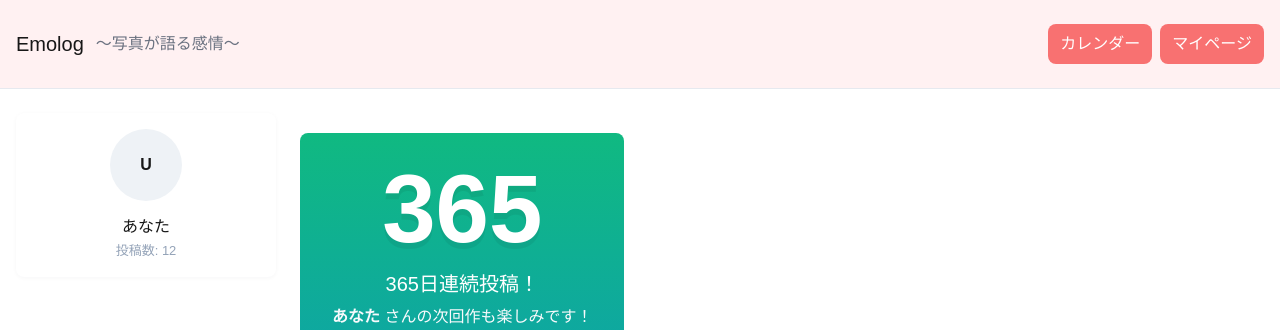
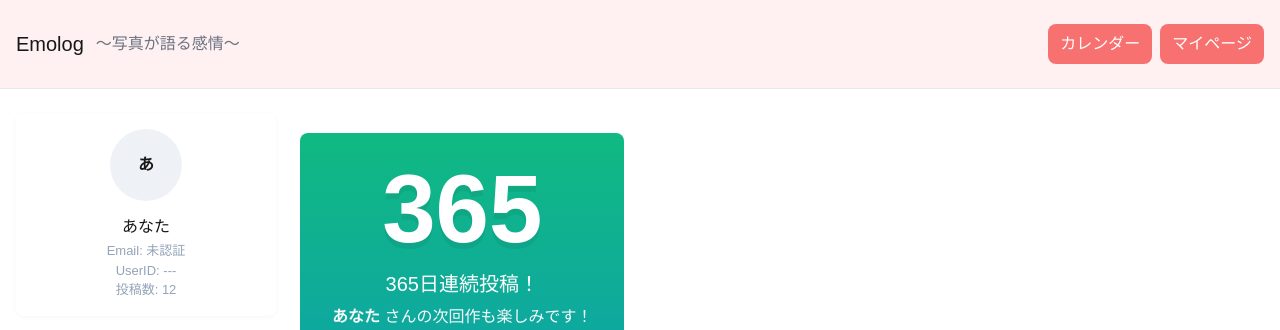
Before and after one commit to jphacks/tk_b_2510, a Next.js app in the folder frontend/: page /home in a window 1280 px wide. Shown: the top 330 px of the page. Built offline with nearby package versions, Linux system fonts and the light colour scheme; no server answers; sample sign-in values are in the browser's storage.

Commit message:
[update]homeにログイン情報のリンク

```diff
--- a/frontend/src/app/home/page.js
+++ b/frontend/src/app/home/page.js
@@ -1,20 +1,39 @@
-"use client";
+'use client';
 
-import React, { useEffect, useState } from "react";
-import styles from "./page.module.css";
-import AuthGuard from "../../lib/AuthGuard";
+import React, { useEffect, useState } from 'react';
+import styles from './page.module.css';
+import AuthGuard from '../../lib/AuthGuard';
+import { supabase } from '../../lib/supabaseClient'; // 👈 supabaseをインポート
 
 function HomeContent() {
-  const [username, setUsername] = useState('あなた');
-  const [streakDays, setStreakDays] = useState(365);
+  const [username, setUsername] = useState('あなた'); // デフォルト値
+  const [userEmail, setUserEmail] = useState('未認証');
+  const [userIdShort, setUserIdShort] = useState('---');
+  const [postCount, setPostCount] = useState(12); // ハードコード値を維持（P4-1でAPI連携予定）
+  const [streakDays, setStreakDays] = useState(365); // ハードコード値を維持
 
+  // 💡 ユーザーセッションと情報を取得する
   useEffect(() => {
-    try {
-      const name = localStorage.getItem('username') || localStorage.getItem('user') || 'あなた';
-      setUsername(name);
-    } catch (e) {
-      // ignore in non-browser env
-    }
+    const fetchUserData = async () => {
+      // Supabaseから現在のセッションを取得
+      const { data: { session } } = await supabase.auth.getSession();
+
+      if (session && session.user) {
+        const user = session.user;
+        const shortId = user.id.substring(0, 8) + '...';
+
+        // ユーザー名としてメールアドレスの@以前の部分を使用（暫定）
+        const namePart = user.email ? user.email.split('@')[0] : 'ユーザー';
+
+        setUsername(namePart);
+        setUserEmail(user.email);
+        setUserIdShort(shortId);
+
+        // ローカルストレージに名前を保存する元のロジックは削除し、Supabaseを信頼
+      }
+    };
+
+    fetchUserData();
   }, []);
 
   return (
@@ -23,17 +42,25 @@ function HomeContent() {
           <div className={styles.brand}><h1>Emolog</h1></div>
           <p className={styles.tag}>～写真が語る感情～</p>
           <div className={styles.headerButtons}>
-            <button className={styles.btn}>カレンダー</button>
-            <button className={styles.btn}>マイページ</button>
+            {/* 既存のボタンをリンクに修正（CSSはstyles.btnで維持） */}
+            <a href="/diary" className={styles.btn}>カレンダー</a> {/* /diary へ */}
+            <a href="/settings" className={styles.btn}>マイページ</a> {/* /settings へ */}
           </div>
         </header>
       <main className={styles.mainGrid}>
+        {/* ユーザー情報パネルの更新 */}
         <aside className={styles.userPanel}>
-          <div className={styles.userAvatar} aria-hidden>U</div>
+          {/* ユーザーアバターの頭文字を動的に表示 */}
+          <div className={styles.userAvatar} aria-hidden>{username.charAt(0).toUpperCase()}</div>
           <h2 className={styles.userName}>{username}</h2>
-          <p className={styles.userMeta}>投稿数: 12</p>
+
+          {/* ユーザーメタデータの追加/置き換え */}
+          <p className={styles.userMeta}>Email: {userEmail}</p>
+          <p className={styles.userMeta}>UserID: {userIdShort}</p>
+          <p className={styles.userMeta}>投稿数: {postCount}</p>
         </aside>
 
+        {/* 連続投稿日数の更新 */}
         <section className={styles.streakColumn}>
           <div className={styles.modalWrap}>
             <div className={styles.modalCard} role="region" aria-labelledby="big-streak">
```
